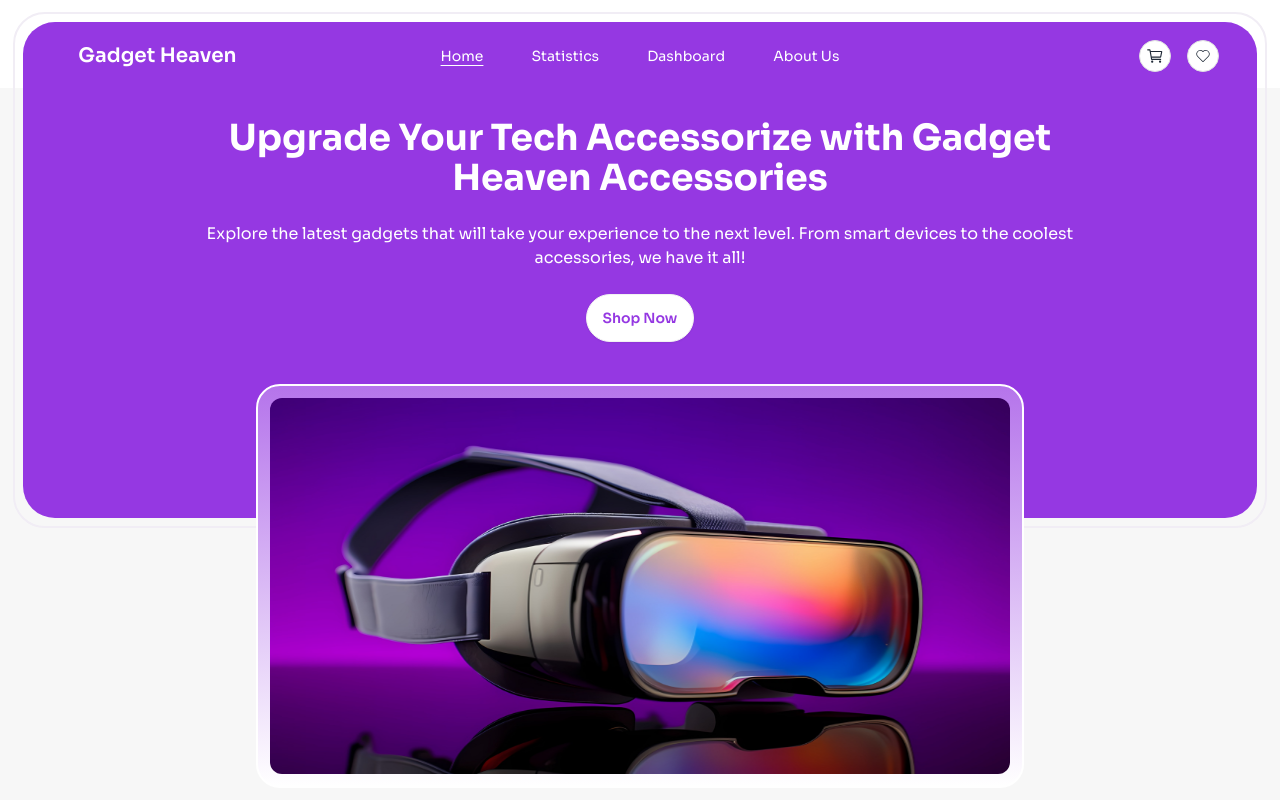
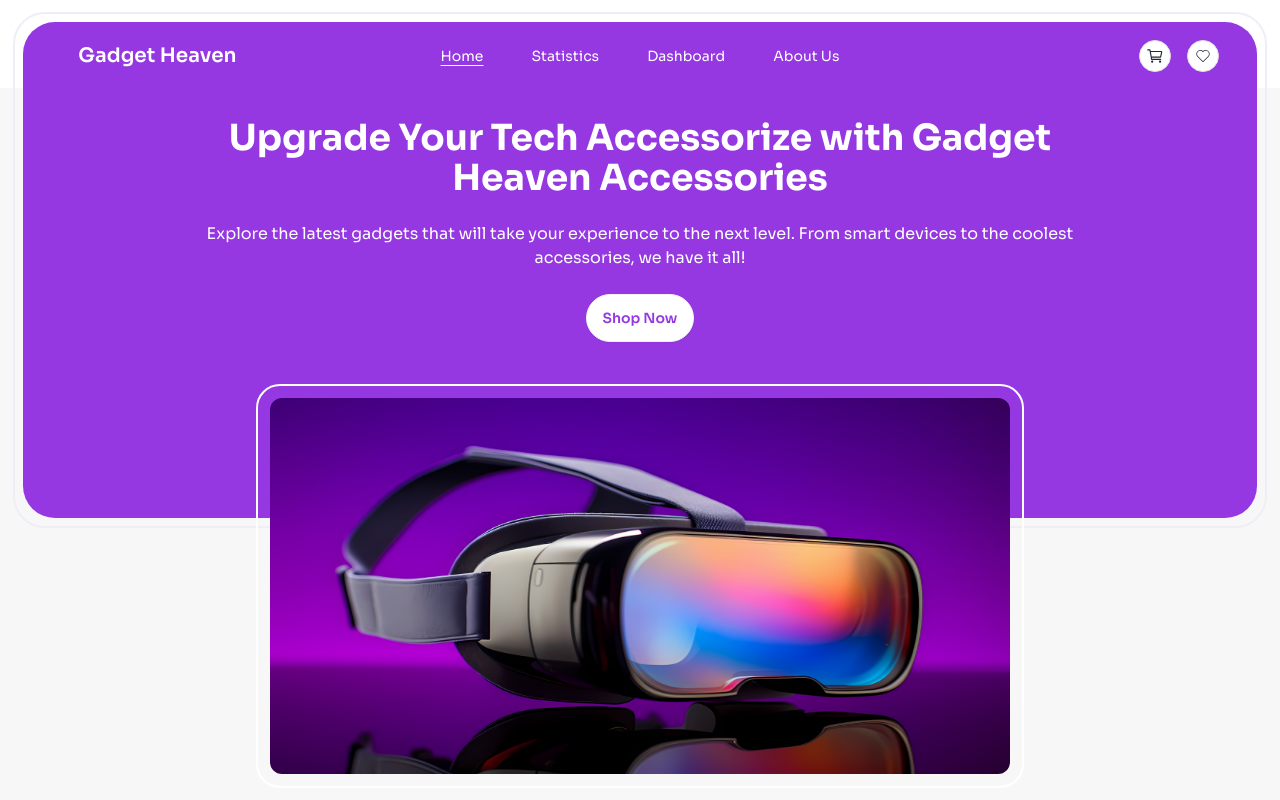
Before and after one commit to RaiyanJiyon/Gadget-Heaven, a React (Vite) app: page / in a window 1280 px wide. Shown: the top 800 px of the page. Built offline with nearby package versions, Linux system fonts and the light colour scheme.

Commit message:
Resolve banner image div border color

```diff
--- a/src/components/Banner/Banner.jsx
+++ b/src/components/Banner/Banner.jsx
@@ -19,7 +19,7 @@ const Banner = () => {
                 </div>
             </div>
 
-            <div className='w-3/5 2xl:w-1/2 mx-auto -mt-36 rounded-3xl border-2 border-white bg-gradient-to-t from-white to-[#b574eb]'>
+            <div className='w-3/5 2xl:w-1/2 mx-auto -mt-36 rounded-3xl border-2 border-[#FFFFFF]'>
                 <div>
                     {
                         <img className='rounded-3xl w-full h-[400px] object-fill p-3 ' src={bannerImg} alt="" />
```
